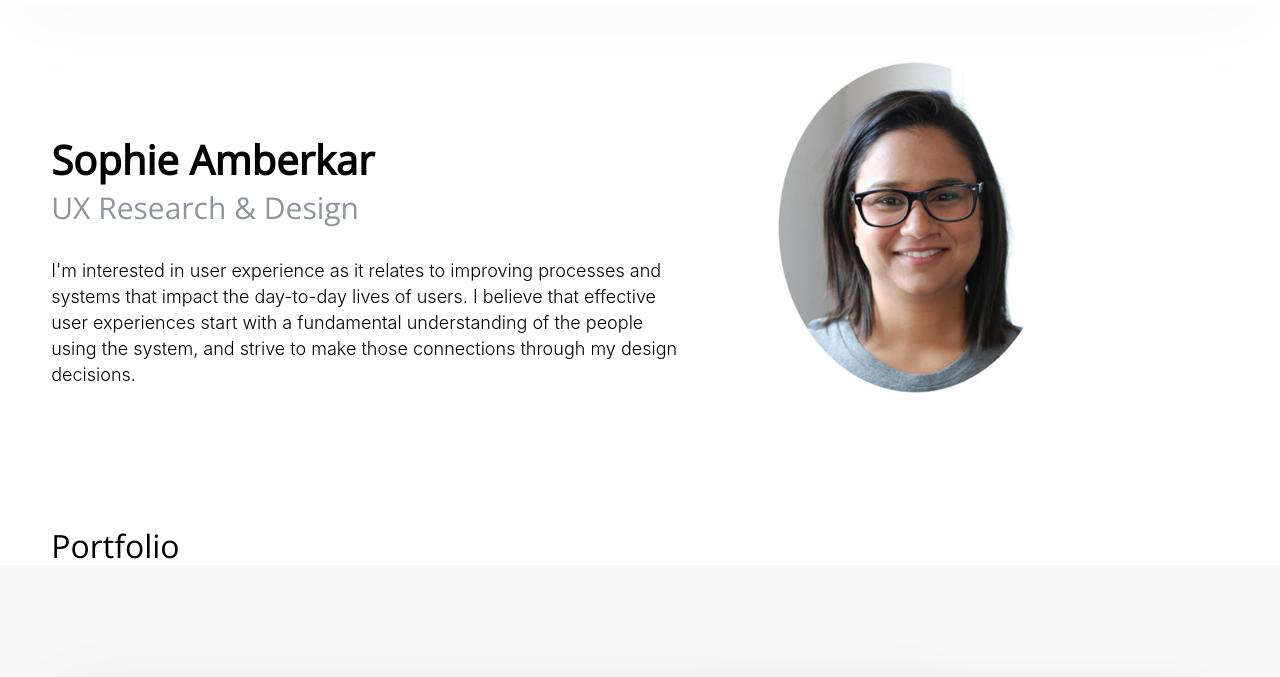
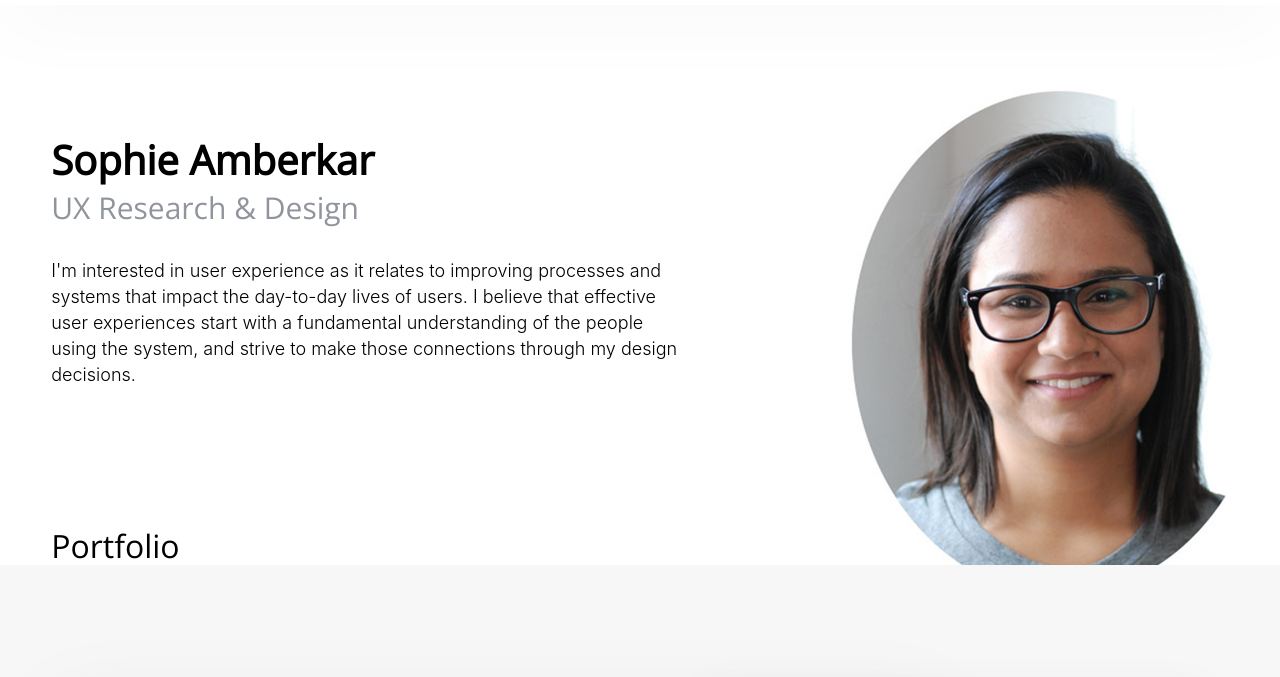
Before and after one commit to amberkar/Portfolio, a plain HTML site: page index.html in a window 1280 px wide. Shown: the part 55-732 px from the top of the page. Drawn offline with nearby package versions, Linux system fonts and the light colour scheme; a script that the page names is missing; a web font is replaced by a local one.

Commit message:
made changes

```diff
--- a/css/style.css
+++ b/css/style.css
@@ -321,7 +321,7 @@ footer a:hover {
     }
     .intro {
         background-image: url(../img/profile1.jpg);
-        background-size: 72vh auto;
+        background-size: 110vh auto; /*-------- changes size of headshot --------*/
         background-repeat: no-repeat;
         background-position: 42vw 5vw;
     }
```
